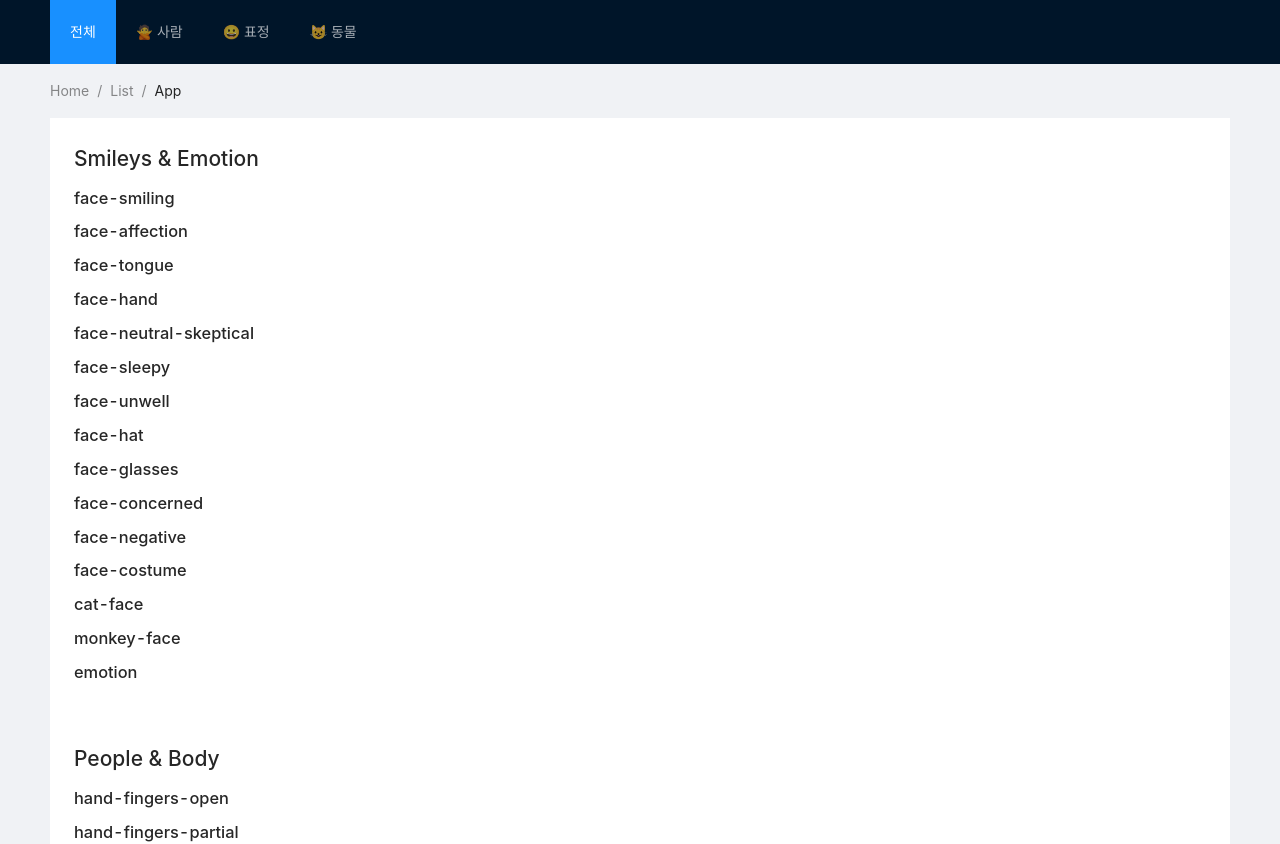
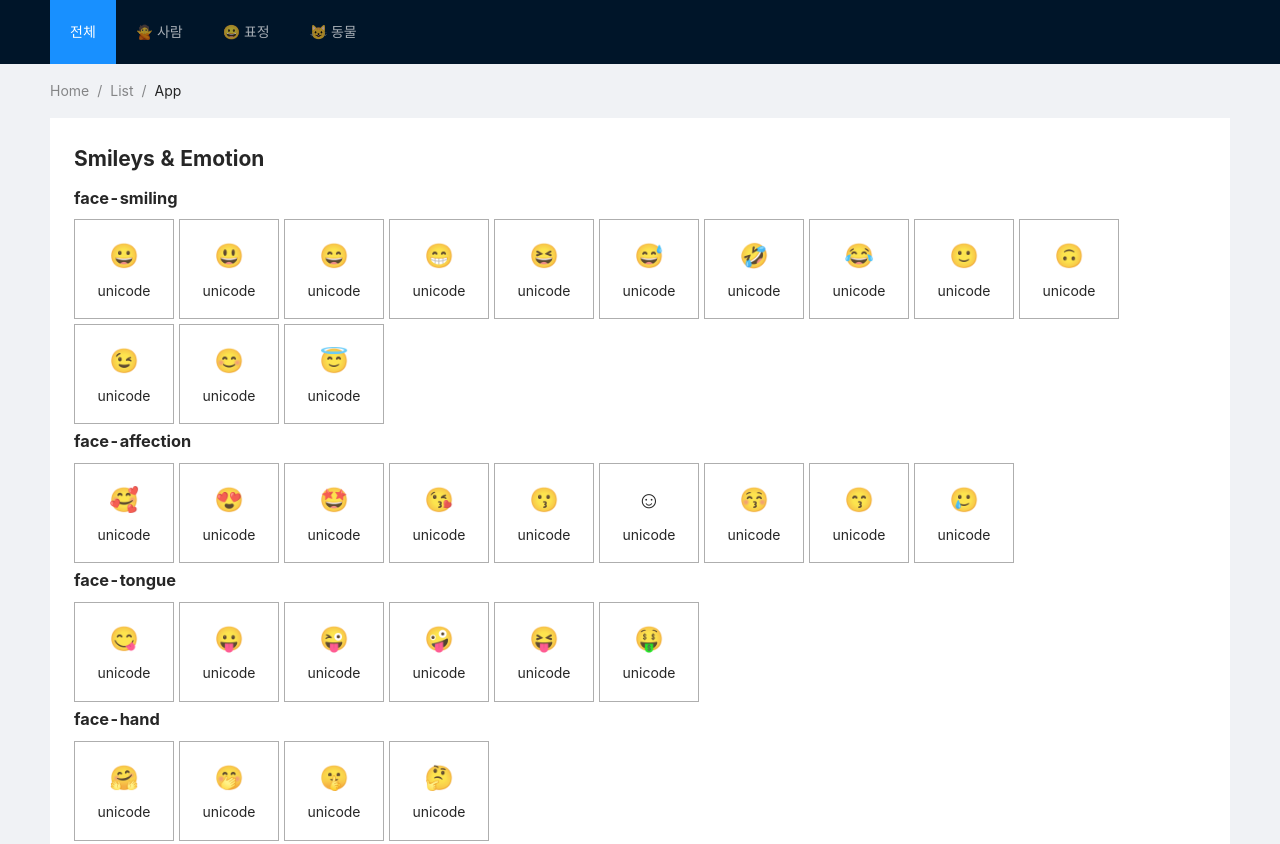
Before and after one commit to bluemiv/emoji, a React (Create React App) app: page / in a window 1280 px wide. Shown: the top 844 px of the page. Built offline with nearby package versions, Linux system fonts and the light colour scheme.

Commit message:
이모지 컴포넌트 생성 (#5)

```diff
--- a/src/App.css
+++ b/src/App.css
@@ -25,6 +25,44 @@
   background-color: #ffffff;
   padding: 24px;
   height: auto;
+  margin-bottom: 24px;
+}
+.main__contents-item:last-child {
+  margin-bottom: 0;
+}
+.emojibox__big {
+}
+.emojibox__tit {
+  font-weight: bold;
+}
+.emojibox__medium {
+}
+.emojibox__medium-tit {
+  font-weight: bold;
+}
+.emojibox__item-container {
+  display: flex;
+  flex-wrap: wrap;
+}
+.emojibox__item {
+  display: flex;
+  flex-direction: column;
+  justify-content: center;
+  align-items: center;
+  flex-wrap: wrap;
+  border: 1px solid #aeaeae;
+  margin-right: 5px;
+  margin-bottom: 5px;
+  width: 100px;
+  height: 100px;
+}
+.emojibox__item-emoji {
+  font-size: 1.7em;
+}
+.emojibox__item-name {
+}
+.emojibox__item-unicode {
+  margin-top: 5px;
 }
 /* ------------- */
 /* FOOTER */
--- a/src/components/main/EmojiBox.jsx
+++ b/src/components/main/EmojiBox.jsx
@@ -1,9 +1,19 @@
 import React from "react";
 import PropTypes from "prop-types";
+import { Tooltip } from "antd";
 
 const EmojiBox = ({ emojiInfo }) => {
-  console.log(emojiInfo);
-  return <div></div>;
+  const { id, emoji, unicode, name } = emojiInfo;
+  return (
+    <div className="emojibox__item">
+      <Tooltip title={name}>
+        <div className="emojibox__item-emoji">{emoji}</div>
+      </Tooltip>
+      <Tooltip placement="bottom" title={unicode}>
+        <div className="emojibox__item-unicode">unicode</div>
+      </Tooltip>
+    </div>
+  );
 };
 
 EmojiBox.propTypes = {};
--- a/src/components/main/EmojiBoxContainer.jsx
+++ b/src/components/main/EmojiBoxContainer.jsx
@@ -8,9 +8,9 @@ const EmojiBoxContainer = ({ title, data }) => {
       const subData = data[mediumHead];
 
       return (
-        <div key={mediumHead}>
-          <h3>{mediumHead}</h3>
-          <div>
+        <div key={mediumHead} className="emojibox__medium">
+          <h3 className="emojibox__medium-tit">{mediumHead}</h3>
+          <div className="emojibox__item-container">
             {subData.map((emojiInfo) => (
               <EmojiBox key={emojiInfo.id} emojiInfo={emojiInfo} />
             ))}
@@ -20,8 +20,8 @@ const EmojiBoxContainer = ({ title, data }) => {
     });
 
   return (
-    <div className="main__contents-item">
-      <h2>{title}</h2>
+    <div className="main__contents-item emojibox__big">
+      <h2 className="emojibox__tit">{title}</h2>
       {genEmojiBox()}
     </div>
   );
```
